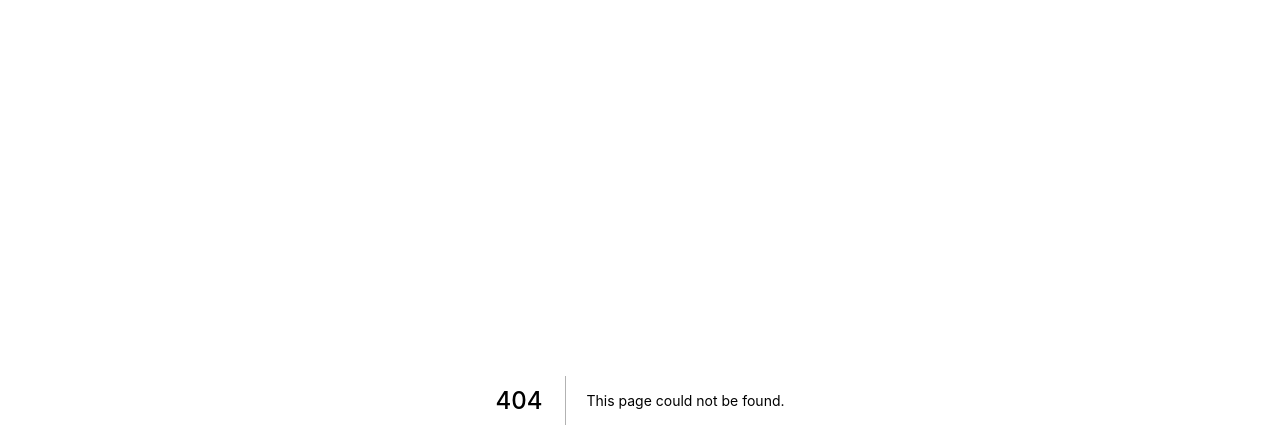
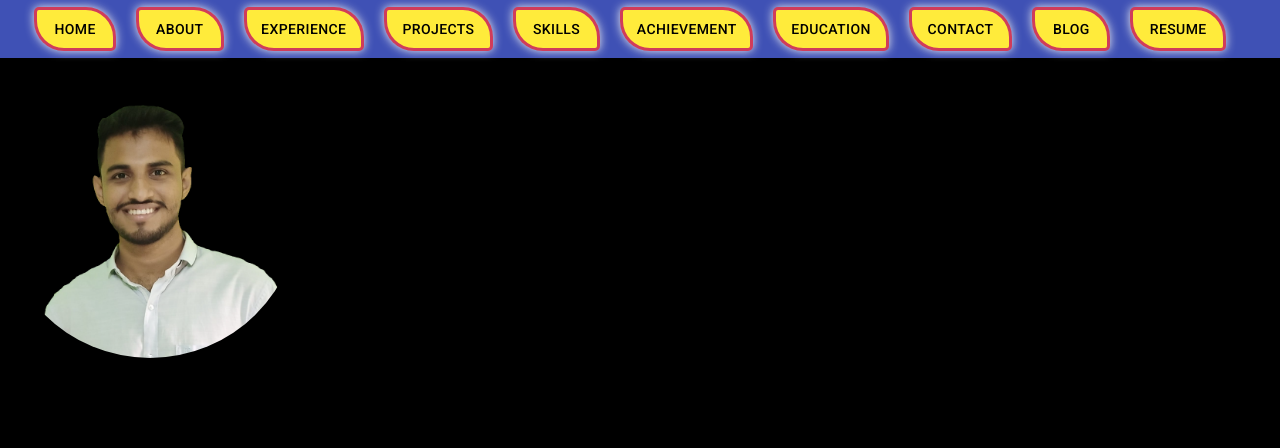
Before and after one commit to mbbipul/bipulmandol, a Next.js app in the folder client/: page /about in a window 1280 px wide. Before the commit this address had no page. Shown: the top 448 px of the page. Built offline with nearby package versions, Linux system fonts and the light colour scheme.

Commit message:
Update nav item with link and add about page

```diff
--- a/client/components/home_leftbar.js
+++ b/client/components/home_leftbar.js
@@ -7,7 +7,7 @@ const useStyles = makeStyles(theme => ({
     root: {
         position: 'fixed',
         left: 0,
-        top: '30%',
+        top: '25%',
         width: 100,
         color: '#fff',
         display: 'block'
--- a/client/components/navbar.js
+++ b/client/components/navbar.js
@@ -1,5 +1,6 @@
 import { AppBar, Button, makeStyles, Toolbar } from "@material-ui/core"
 import { navItem } from "../utils/app_navbar";
+import Link from 'next/link';
 
 const useStyles = makeStyles( theme => ({
     root: {
@@ -8,7 +9,7 @@ const useStyles = makeStyles( theme => ({
     },
     navButton: {
         background: 'rgba(255, 235, 59,1)',
-        padding: '10px 20px',
+        padding: '7px 20px',
         marginRight: 20,
         textAlign: 'center',
         textTransform: 'uppercase',
@@ -21,7 +22,9 @@ const useStyles = makeStyles( theme => ({
 
         '&:hover': {
            color:' #fff',
-           textDecoration: 'none'
+           textDecoration: 'none',
+           background: '#871EAE',
+
         }
     }
 }));
@@ -30,13 +33,15 @@ export default function Navbar() {
     const classes = useStyles();
 
     return (
-        <AppBar position="static" style={{background: '#3F51B5',padding: 10}}>
+        <AppBar position="static" style={{background: '#3F51B5',padding: '5px 10px'}}>
             <Toolbar variant="dense">
             {
                 navItem.map( (item,i) => (
-                    <Button key ={i} className={classes.navButton} variant="contained" color='secondary'>
-                        {item.name}
-                    </Button>
+                    <Link href={item.link}>
+                        <Button key ={i} className={classes.navButton} variant="contained" >
+                            {item.name}
+                        </Button>
+                    </Link>
                 ))
             }
             </Toolbar>
--- /dev/null
+++ b/client/pages/about/index.js
@@ -0,0 +1,55 @@
+import { Box, Grid, makeStyles } from "@material-ui/core";
+import Navbar from "../../components/navbar";
+import Image from 'next/image'
+const useStyles = makeStyles( theme => ({
+    profile_image : {
+        border : '5px solid #fff',
+        borderRadius: '50%'
+    }
+}));
+export default function About() {
+    const classes = useStyles();
+
+    return (
+        <Box>
+            <Navbar />
+            <Grid
+                container
+                direction="row"
+                justify="center"
+                alignItems="center"
+            >
+                <Grid item xs={4}>
+                    <Image
+                        className={classes.profile_image}
+                        src="/images/bipul_profile.png"
+                        alt="Picture of the author"
+                        width={300}
+                        height={300}
+                    />
+                </Grid>
+                <Grid item xs={8}>
+
+                </Grid>
+            </Grid>
+            <style jsx global>
+                {`
+                    html,
+                    body {
+                        padding: 0;
+                        margin: 0;
+                        background-color: black;
+                        color: white;
+                        font-family: -apple-system, BlinkMacSystemFont, Segoe UI, Roboto,
+                            Oxygen, Ubuntu, Cantarell, Fira Sans, Droid Sans, Helvetica Neue,
+                            sans-serif;
+                            overflow: hidden;
+                    }
+                    * {
+                        box-sizing: border-box;
+                    }
+                `}
+            </style>
+        </Box>
+    )
+}
--- a/client/utils/app_navbar.js
+++ b/client/utils/app_navbar.js
@@ -1,4 +1,8 @@
 const navItem = [
+    {
+        name: "Home",
+        link: "/"
+    },
     {
         name: "About",
         link: "/about"
```
Also changed, not shown: client/components/profile_info.js (+9 -3 lines), client/pages/index.js (+3 -8 lines).
